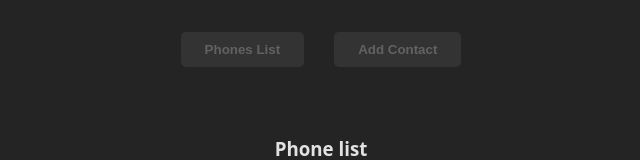
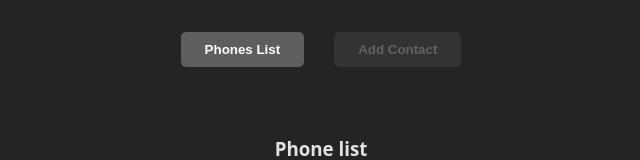
Before and after one commit to Octopicsus/react05, a React (Vite) app: page / in a window 1280 px wide. Shown: the top 160 px of the page, without its empty margins (319-959 px from the left). Built offline with nearby package versions, Linux system fonts and the light colour scheme; no server answers.

Commit message:
fix config file - 08

```diff
--- a/src/Widgets/Navigation/Navigation.jsx
+++ b/src/Widgets/Navigation/Navigation.jsx
@@ -7,7 +7,7 @@ export default function Navigation() {
     <div className="nav-wrapper">
 
       <NavLink
-        to="/contacts"
+        to="/"
         className={({ isActive }) => isActive ? "active-link" : "none-active-link"}
       >
         <button>Phones List</button>
```
Also changed, not shown: 2 other files (tests, documents, lock files or other folders).
